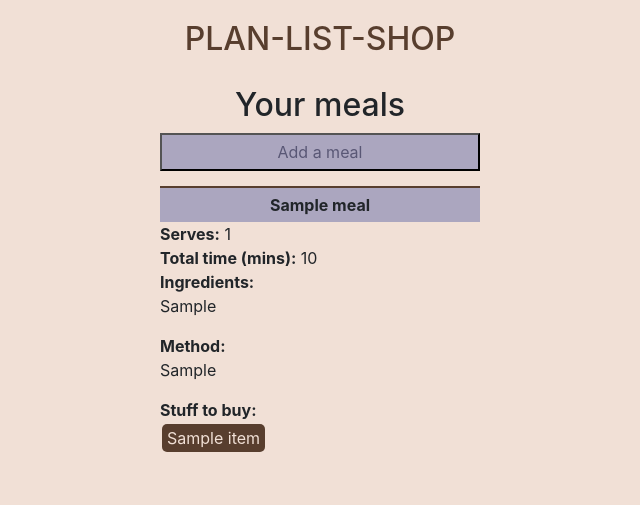
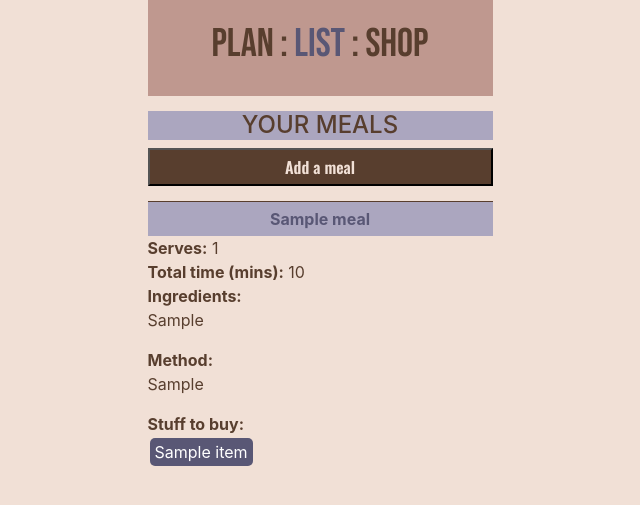
Before and after one commit to matt-j-e/shoplist, a Django app: page /manage/meals in a window 1280 px wide. Shown: the top 505 px of the page, without its empty margins (320-960 px from the left). Run offline with Django 3.2, Linux system fonts and the light colour scheme; tables that the repository leaves empty hold one stand-in row (values such as "Sample post"); some libraries are stand-ins or nearby versions.

Commit message:
Styling added. Typography smartened up

```diff
--- a/shoplist_app/static/css/styles.css
+++ b/shoplist_app/static/css/styles.css
@@ -2,8 +2,16 @@
 	text-align: center;
 }
 
+.header-bar {
+	background-color: #ABA6BF;
+}
+
 .strong {
 	font-weight: bold;
+}
+
+.upper {
+	text-transform: uppercase;
 }
 
 .top-mar-20 {
@@ -24,26 +32,38 @@
 
 body {
 	background-color: #F1E0D6;
+	color: #583E2E;
 }
 
 header {
 	padding: 20px 10px;
+	margin-bottom: 15px;
+	background-color: #BF988F
 }
 
-header h2 {
+header h1 {
+	font-family: 'Bebas Neue', cursive;
 	text-align: center;
 	color: #583e2e;
 }
 
+header h1 a {
+	color: #583e2e;
+}
+
+header h1 span {
+	color: #595775;
+}
+
 .container {
-	width: 350px;
+	width: 375px;
 	padding-bottom: 15px;
 }
 
 .section-divider {
 	display: block;
 	width: 80%;
-	background-color: #595775;
+	background-color: #583E2E;
 	margin: 20px auto;
 }
 
@@ -58,9 +78,13 @@ header h2 {
 	padding: 15px 5px;
 }
 
+.bold-menu, .add-button {
+	font-family: 'Oswald', sans-serif;
+}
+
 .add-button {
 	width: 100%;
-	background-color: #aba6bf;
+	background-color: #583E2E;
 	text-transform: none;
 	color: #F1E0D6;
 	padding: 5px;
@@ -68,15 +92,16 @@ header h2 {
 
 .add-button a {
 	text-transform: none;
-	color: #595775;
+	color: #F1E0D6;
 }
 
 .dept-name, .meal-name {
 	width: 100%;
 	background-color: #aba6bf;
+	color: #595775;
 	padding: 5px;
 	margin-top: 15px;
-	border-top: 2px solid #583e2e;
+	border-top: 1px solid #583e2e;
 }
 
 #id_selection, .item-chooser, .meal-outer, .meal-inner {
@@ -88,7 +113,7 @@ header h2 {
 	display: inline-block;
 	padding: 2px 5px;
 	margin: 2px;
-	background-color: #583e2e;
-	color: #F1E0D6;
+	background-color: #595775;
+	color: #FFF;
 	border-radius: 5px;
 }
--- a/shoplist_app/templates/shoplist_app/add_item.html
+++ b/shoplist_app/templates/shoplist_app/add_item.html
@@ -1,7 +1,7 @@
 {% extends 'shoplist_app/base.html' %}
 
 {% block content %}
-	<h4>Add a new item</h4>
+	<h4 class="center header-bar upper">Add a new item</h4>
 	{% if meal_id %}
 	<form action="{% url 'add_item' meal_id %}" method="post">
 	{% else %}
--- a/shoplist_app/templates/shoplist_app/add_meal.html
+++ b/shoplist_app/templates/shoplist_app/add_meal.html
@@ -1,7 +1,7 @@
 {% extends 'shoplist_app/base.html' %}
 
 {% block content %}
-	<h4 class="center">Add a new meal</h4>
+	<h4 class="center header-bar upper">Add a new meal</h4>
 	<form action="{% url 'add_meal' %}" method="post">
 		{% csrf_token %}
 		<table>
--- a/shoplist_app/templates/shoplist_app/base.html
+++ b/shoplist_app/templates/shoplist_app/base.html
@@ -8,6 +8,8 @@
         <title>Shopping list creator</title>
         <meta name="description" content="Shopping List Creator">
         <meta name="author" content="Matt Edwards">
+        <link href="https://fonts.googleapis.com/css2?family=Bebas+Neue&display=swap" rel="stylesheet">
+        <link href="https://fonts.googleapis.com/css2?family=Oswald:wght@600&display=swap" rel="stylesheet">
         <link rel="stylesheet" href="https://stackpath.bootstrapcdn.com/bootstrap/4.5.2/css/bootstrap.min.css">
         <link rel="stylesheet" type="text/css" href="{% static 'css/styles.css' %}">
         <!--[if lt IE 9]>
@@ -17,7 +19,7 @@
     <body>
         <div class="container">
         <header>
-            <h2>PLAN-LIST-SHOP</h2>
+            <h1><a href="{% url 'index' %}">PLAN : <span>LIST</span> : SHOP</a></h1>
         </header>
         <main role="main">
             {% block content %}
--- a/shoplist_app/templates/shoplist_app/department_list.html
+++ b/shoplist_app/templates/shoplist_app/department_list.html
@@ -1,7 +1,7 @@
 {% extends 'shoplist_app/base.html' %}
 
 {% block content %}
-<h2 class="center">Your shop depts.</h2>
+<h4 class="center header-bar upper">Your shop depts.</h4>
 <h4 class="small center">IN THE ORDER THAT YOU VISIT THEM</h4>
 <table class="table table-sm">
 	{% for dept in departments %}
--- a/shoplist_app/templates/shoplist_app/display_matches.html
+++ b/shoplist_app/templates/shoplist_app/display_matches.html
@@ -1,7 +1,7 @@
 {% extends 'shoplist_app/base.html' %}
 
 {% block content %}
-	<h4 class="center">{{ meal.name }}</h4>
+	<h4 class="center header-bar">{{ meal.name|upper }}</h4>
 	<form method="post" action="{% url 'add_meal_item' meal.id %}">
 		{% csrf_token %}
 
--- a/shoplist_app/templates/shoplist_app/edit_department.html
+++ b/shoplist_app/templates/shoplist_app/edit_department.html
@@ -1,7 +1,7 @@
 {% extends 'shoplist_app/base.html' %}
 
 {% block content %}
-	<h2 class="center">Edit shop department</h2>
+	<h4 class="center">Edit shop department</h4>
 	<form action="{% url 'edit_department' department.id %}" method="post">
 		{% csrf_token %}
 		<table>
--- a/shoplist_app/templates/shoplist_app/edit_location.html
+++ b/shoplist_app/templates/shoplist_app/edit_location.html
@@ -1,7 +1,7 @@
 {% extends 'shoplist_app/base.html' %}
 
 {% block content %}
-	<h2 class="center">Edit storage location</h2>
+	<h4 class="center">Edit storage location</h4>
 	<form action="{% url 'edit_location' location.id %}" method="post">
 		{% csrf_token %}
 		<table>
--- a/shoplist_app/templates/shoplist_app/find_item.html
+++ b/shoplist_app/templates/shoplist_app/find_item.html
@@ -1,7 +1,7 @@
 {% extends 'shoplist_app/base.html' %}
 
 {% block content %}
-	<h4 class="center">Add shopping items to</h4>
+	<h4 class="center header-bar upper">Add shopping items to</h4>
 	<h6 class="center">{{ meal.name|upper }}</h6>
 	<p class="center">Check if an item already exists in the database</p>
 	<section class="top-mar-20">
@@ -13,7 +13,7 @@
 	</section>
 	<br>
 	<section class="top-mar-20">
-		<h4 class="center">Shopping items already added:</h4>
+		<h4 class="center header-bar upper">items already added:</h4>
 		<ul>
 		{% for i in meal.shoppinglist %}
 			<li>{{ i }}</li>
--- a/shoplist_app/templates/shoplist_app/index.html
+++ b/shoplist_app/templates/shoplist_app/index.html
@@ -2,10 +2,10 @@
 
 {% block content %}
 <div id="index_nav">
-	<section class="section-divider">
+	<section class="section-divider bold-menu">
 	<p><a href="{% url 'list_new' %}">CREATE A NEW LIST</a></p>
 	</section>
-	<section class="section-divider">
+	<section class="section-divider bold-menu">
 	<p><a href="{% url 'item_list' %}">MANAGE ITEMS</a></p>
 	<p><a href="{% url 'meal_list' %}">MANAGE MEALS</a></p>
 	<p><a href="{% url 'storage_list' %}">MANAGE STORAGE LOCATIONS</a></p>
--- a/shoplist_app/templates/shoplist_app/list_meal_add.html
+++ b/shoplist_app/templates/shoplist_app/list_meal_add.html
@@ -8,7 +8,7 @@
 	{{ formset.management_form }}
 	{% csrf_token %}
 	{% for form in formset %}
-	<h4>Day {{ forloop.counter }}</h4>
+	<h6>Day {{ forloop.counter }}</h6>
 	{{ form }}
 	{% endfor %}
 	<input class="add-button" type="submit" value="Add your selection" name="submit">
--- a/shoplist_app/templates/shoplist_app/list_stock_add.html
+++ b/shoplist_app/templates/shoplist_app/list_stock_add.html
@@ -1,13 +1,13 @@
 {% extends 'shoplist_app/base.html' %}
 
 {% block content %}
-<h2>Choose the items to add to a new list.</h2>
+<h4>Choose the items to add to a new list.</h4>
 <p><small>Items that have a suffix in brackets are needed to make the meal referred to in the brackets. These items are shown in addition to your favourites so some items might be duplicated - this is deliberate.</small></p>
 
 <form class="item-chooser" method="post" action="{% url 'stock_items_add' %}">
 	{% csrf_token %}
 	{{ form }}
-	<input type="submit" value="Finalise your list" name="submit">
+	<input class="add-button" type="submit" value="Finalise your list" name="submit">
 </form>
 
 
--- a/shoplist_app/templates/shoplist_app/meal_list.html
+++ b/shoplist_app/templates/shoplist_app/meal_list.html
@@ -1,7 +1,7 @@
 {% extends 'shoplist_app/base.html' %}
 
 {% block content %}
-<h2 class="center">Your meals</h2>
+<h4 class="center header-bar upper">Your meals</h4>
 <button class="add-button"><a href="{% url 'add_meal' %}">Add a meal</a></button>
 <ul class="meal-outer">
 {% for meal in meals %}
--- a/shoplist_app/templates/shoplist_app/storage_list.html
+++ b/shoplist_app/templates/shoplist_app/storage_list.html
@@ -1,7 +1,7 @@
 {% extends 'shoplist_app/base.html' %}
 
 {% block content %}
-<h2>Your storage locations</h2>
+<h4 class="center header-bar upper">Storage locations</h4>
 <h4 class="small center">IN THE ORDER THAT YOU VISIT THEM</h4>
 <table class="table table-sm">
 	{% for location in locations %}
```
Also changed, not shown: shoplist_app/templates/shoplist_app/list_new.html (+4 -4 lines).
